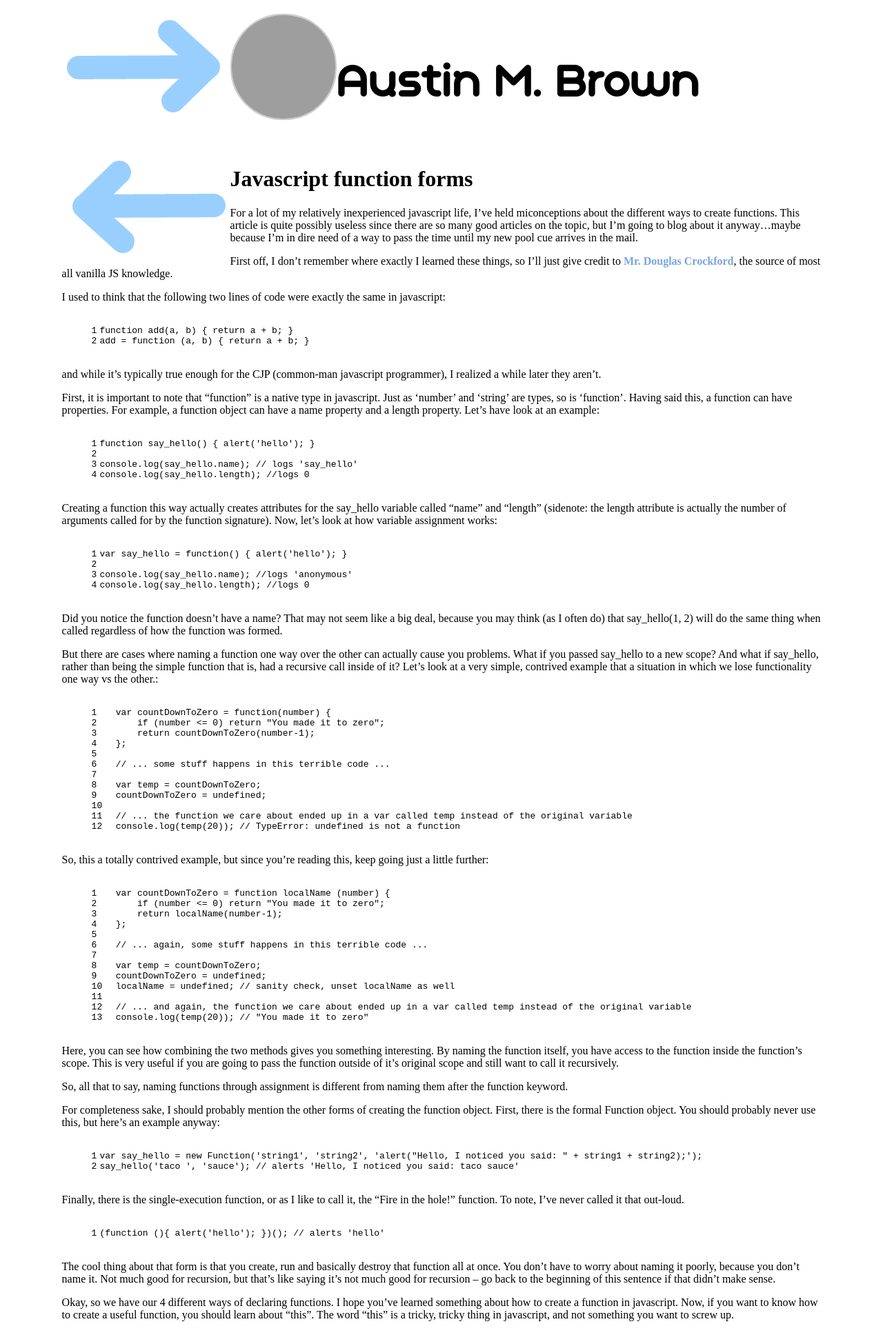
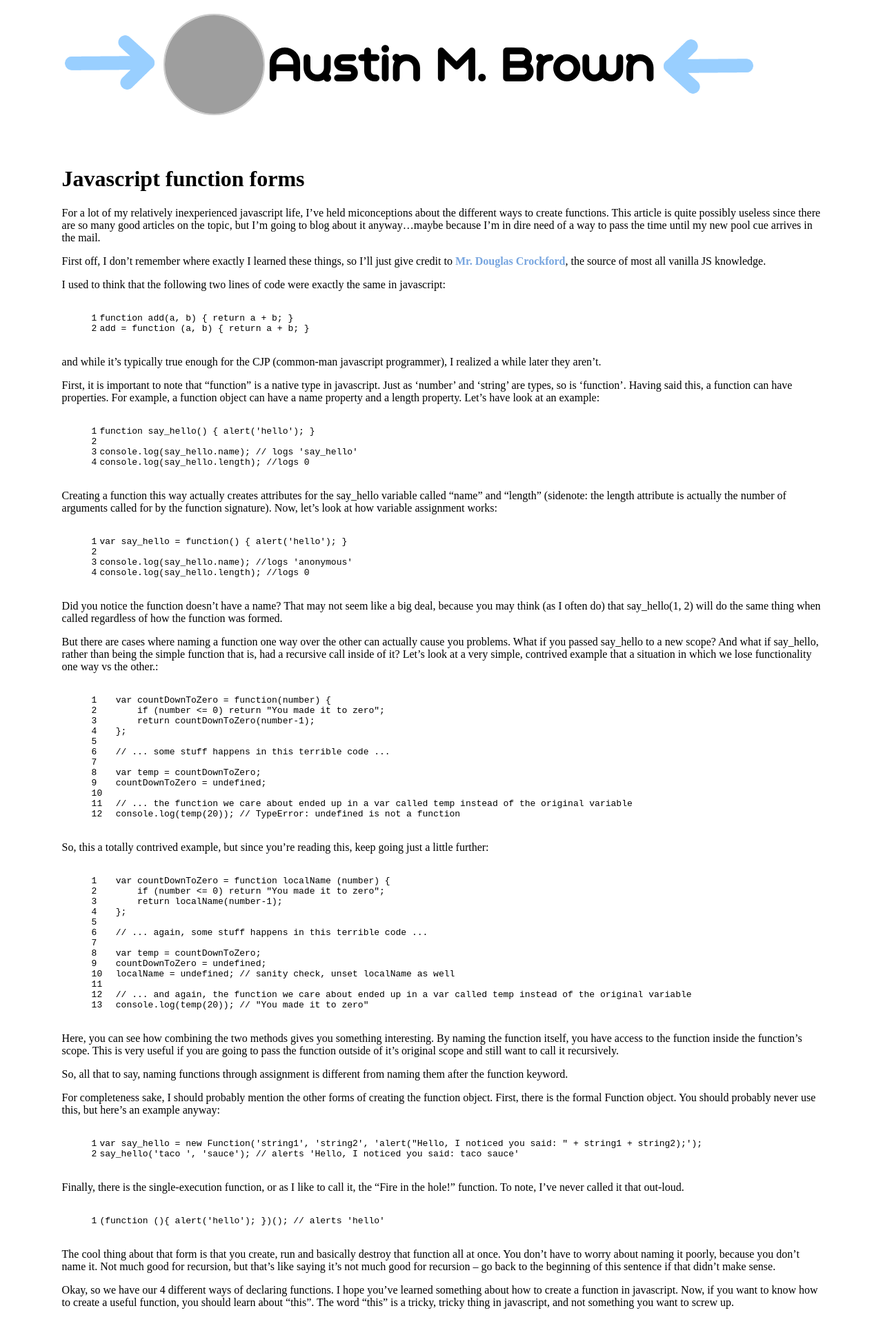
Before and after one commit to thataustin/website, a Jekyll site: the page built from _posts/2011-10-22-javascript_function_forms.md, in a window 1280 px wide. Shown: the whole page at 69% size. Built offline with Jekyll 4.4.1, drawn with Linux system fonts in a browser that asks for light colours; grey boxes are pictures that could not be loaded.

Commit message:
Fixing font size of title

```diff
--- a/_layouts/main.html
+++ b/_layouts/main.html
@@ -8,10 +8,12 @@
   </head>
   <body>
     <div id="header">
-      <img id="arrow" src="/assets/images/arrow.png">
-      <span id="gravatar-span">{{ 'thataustin@gmail.com'|gravatar }}</span>
-      <h2 id="title">Austin M. Brown</h2>
-      <img id="arrow-left" src="/assets/images/arrow-left.png">
+      <div id="innerHeader">
+        <img class="arrow" id="arrow" src="/assets/images/arrow.png">
+        <span id="gravatar-span">{{ 'thataustin@gmail.com'|gravatar }}</span>
+        <h2 id="title">Austin M. Brown</h2>
+        <img class="arrow" id="arrow-left" src="/assets/images/arrow-left.png">
+      </div>
     </div>
     {{content}}
   </body>
--- a/assets/styles.css
+++ b/assets/styles.css
@@ -18,17 +18,19 @@ body {
 
 #header img {
   border-radius: 75px;
-  float: left;
+  display:inline;
   background: url('assets/images/arrow.png');
   vertical-align: middle;
+  width: 13%;
 }
 
 
 #header #title {
-  font-size: 4.5em;
+  font-size: 6vw;
   vertical-align: middle;
   font-family: GeometrySoftPro,sans-serif;
-  float:left;
+  display:inline;
+  width: 60%;
 }
 
 #content-area {
```
Also changed, not shown: 3 other files.
